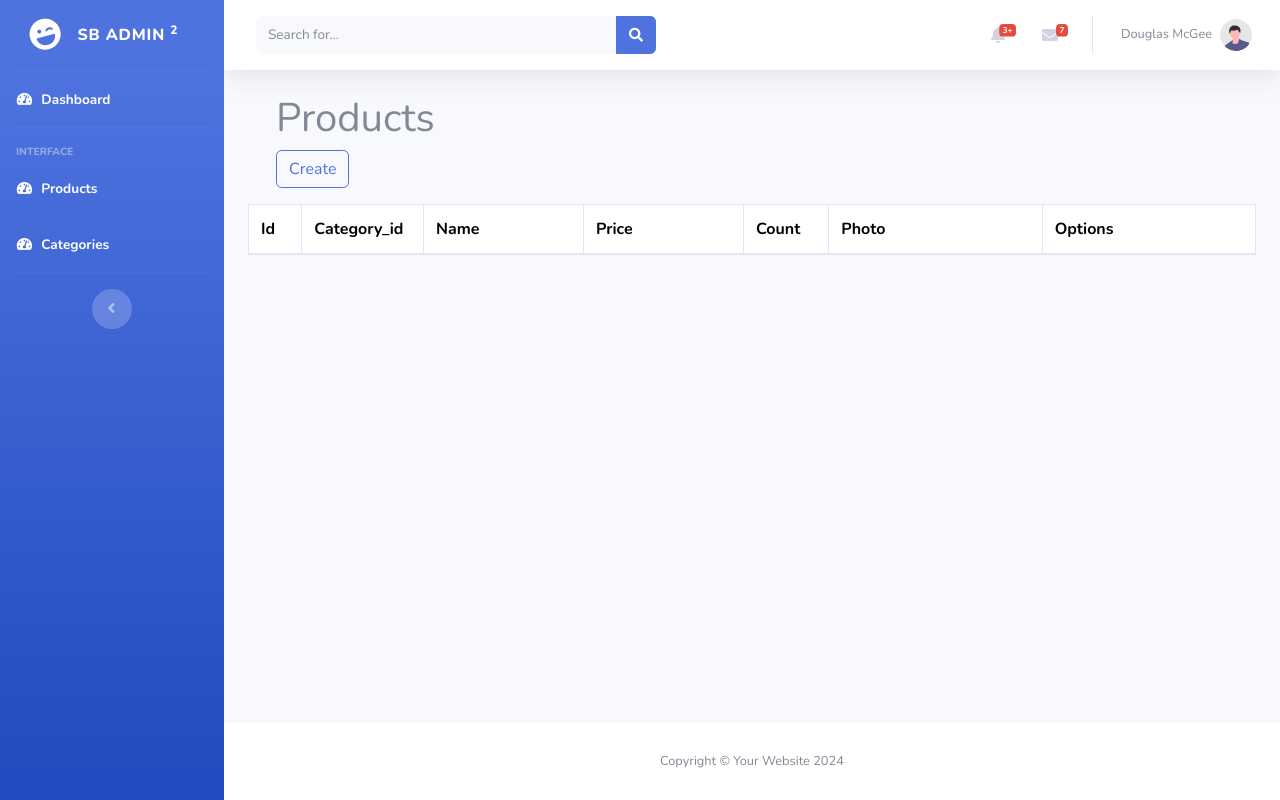
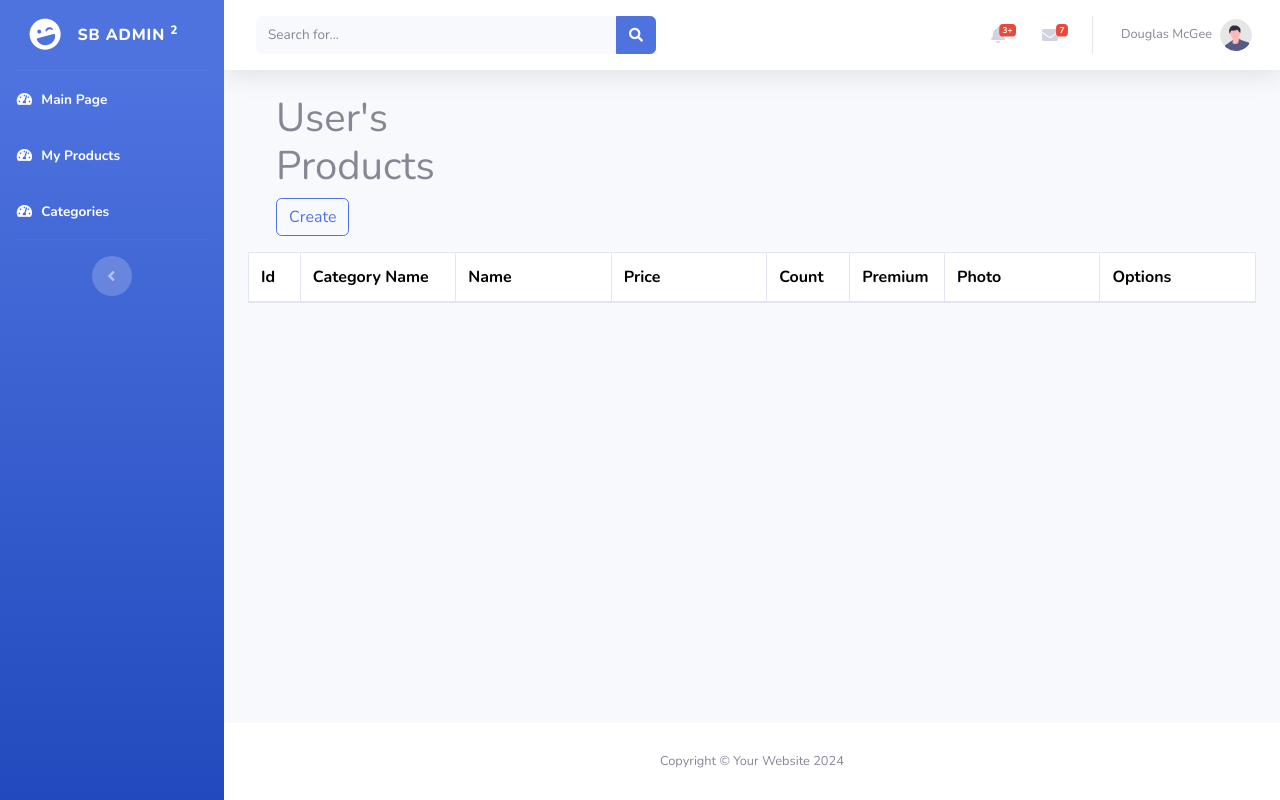
Before and after one commit to MrTojinazarov/Shop_dars_12, a PHP site: page /admin.php in a window 1280 px wide. Run offline with PHP 8.4, Linux system fonts and the light colour scheme; the visitor is signed in with stand-in values (Sample User, id 1); tables that the repository leaves empty or names only in its code hold one stand-in row (values such as "Sample post"); lists and menus that the app fills with data are empty.

Commit message:
3-o'zgarish, category update qoshdim

```diff
--- a/admin/admin.php
+++ b/admin/admin.php
@@ -1,12 +1,24 @@
 <?php
 session_start();
 if (!isset($_SESSION['loggedin']) || $_SESSION['loggedin'] !== true) {
-    header('Location: login.php');
+    header('Location: index.php');
     exit;
 }
 
 $con = new PDO("mysql:host=localhost;dbname=market", 'root', 'mr2344');
-$sql = "SELECT products.id AS id, products.user_id AS user_id, products.category_id AS ct_name, products.name AS name, products.price AS price, products.photo AS photo, products.count AS count, products.premium AS premium FROM products LEFT JOIN categories ON products.category_id = categories.id WHERE user_id != '{$_SESSION['user_id']}'";
+$sql = "SELECT
+    products.id AS id,
+    products.user_id AS user_id,
+    categories.name AS ct_name,
+    products.name AS name,
+    products.price AS price,
+    products.photo AS photo,
+    products.count AS count,
+    products.premium AS premium
+FROM products
+LEFT JOIN categories ON products.category_id = categories.id
+WHERE products.user_id != '{$_SESSION['user_id']}'";
+
 $statement1 = $con->query($sql);
 $products = $statement1->fetchAll(PDO::FETCH_ASSOC);
 
@@ -19,8 +31,8 @@ include 'header.php';
 
 <div class="container-fluid">
     <div class="row m-3">
-        <div class="col-2">
-            <h1>Products</h1>
+        <div class="col-3">
+            <h1>User's Products</h1>
             <a href="Product.php" class="btn btn-outline-primary">Create</a>
         </div>
     </div>
@@ -28,12 +40,13 @@ include 'header.php';
         <thead>
             <tr>
                 <th scope="col" style="width: 50px;">Id</th>
-                <th scope="col" style="width: 50px;">Category_id</th>
+                <th scope="col" style="width: 150px;">Category Name</th>
                 <th scope="col" style="width: 150px;">Name</th>
                 <th scope="col" style="width: 150px;">Price</th>
                 <th scope="col" style="width: 80px;">Count</th>
-                <th scope="col" style="width: 200px;">Photo</th>
-                <th scope="col" style="width: 200px;">Options</th>
+                <th scope="col" style="width: 80px;">Premium</th>
+                <th scope="col" style="width: 150px;">Photo</th>
+                <th scope="col" style="width: 150px;">Options</th>
             </tr>
         </thead>
         <tbody>
@@ -45,6 +58,15 @@ include 'header.php';
                     <td><?= $product['name'] ?></td>
                     <td><?= $product['price'] ?></td>
                     <td><?= $product['count'] ?></td>
+                    <td>
+                        <?php
+                        if ($product['premium'] == 1) {
+                            echo "True";
+                        } else {
+                            echo 'False';
+                        }
+                        ?>
+                    </td>
                     <td><img src="<?= $product['photo'] ?>" width="150px" alt=""></td>
                     <td>
                         <a type="button" class="btn btn-primary" data-bs-toggle="modal" data-bs-target="<?php echo '#UpdateModal' . $product['id'] ?>">
@@ -52,42 +74,16 @@ include 'header.php';
                         </a>
                         <div class="modal fade" id="<?php echo 'UpdateModal' . $product['id'] ?>" tabindex="-1" aria-labelledby="UpdateModalLabel" aria-hidden="true">
                             <div class="modal-dialog">
-                                <form action="ProductUpdate.php" method="POST" enctype="multipart/form-data">
+                                <form action="UpdateUsersProducts.php" method="POST" enctype="multipart/form-data">
                                     <div class="modal-content">
                                         <div class="modal-header">
                                             <h1 class="modal-title fs-5" id="UpdateModalLabel">Update Product</h1>
                                             <button type="button" class="btn-close" data-bs-dismiss="modal" aria-label="Close"></button>
                                         </div>
                                         <div class="modal-body">
-                                            <div class="mb-3">
-                                                <input type="hidden" name="photo" value="<?= $product['photo'] ?>">
+                                        <div class="mb-3">
                                                 <input type="hidden" name="product_id" value="<?= $product['id'] ?>">
                                                 <input type="hidden" name="user_id" value="<?= $product['user_id'] ?>">
-                                                <label for="name" class="form-label">Name</label>
-                                                <input type="text" name="name" class="form-control" id="name" placeholder="name" value="<?= $product['name'] ?>">
-                                            </div>
-                                            <div class="mb-3">
-                                                <label for="price" class="form-label">Price</label>
-                                                <input type="text" name="price" class="form-control" id="price" placeholder="Price" value="<?= $product['price'] ?>">
-                                            </div>
-                                            <div class="mb-3">
-                                                <label for="count" class="form-label">Count</label>
-                                                <input type="number" name="count" class="form-control" id="count" placeholder="Count" value="<?= $product['count'] ?>">
-                                            </div>
-                                            <div class="mb-3">
-                                                <label for="manzil" class="form-label">Categories</label>
-                                                <select class="form-select" name="category_id">
-                                                    <?php
-                                                    foreach ($categories as $category) { ?>
-                                                        <option value="<?= $category['id'] ?>"><?= $category['name'] ?></option>
-                                                    <?php }
-                                                    ?>
-                                                </select>
-                                            </div>
-                                            <div class="mb-3">
-                                                <label for="photo" class="form-label">Photo</label>
-                                                <input type="file" name="new_photo" class="form-control" id="photo">
-                                                <img src="<?= $product['photo'] ?>" style="width: 100px">
                                             </div>
                                             <div>
                                                 <?php if ($product['premium'] == 1) { ?>
--- a/admin/header.php
+++ b/admin/header.php
@@ -40,18 +40,12 @@
             <li class="nav-item active">
                 <a class="nav-link" href="admin.php">
                     <i class="fas fa-fw fa-tachometer-alt"></i>
-                    <span>Dashboard</span></a>
+                    <span>Main Page</span></a>
             </li>
-
-            <hr class="sidebar-divider">
-
-            <div class="sidebar-heading">
-                Interface
-            </div>
             <li class="nav-item active">
                 <a class="nav-link" href="ProductsTable.php">
                     <i class="fas fa-fw fa-tachometer-alt"></i>
-                    <span>Products</span></a>
+                    <span>My Products</span></a>
             </li>
             <li class="nav-item active">
                 <a class="nav-link" href="Category.php">
```
Also changed, not shown: admin/ProductsTable.php (+29 -7 lines), admin/UpdateUsersProducts.php (added, +24 -0 lines), admin/index.php (renamed from admin/login.php, +4 -4 lines).
